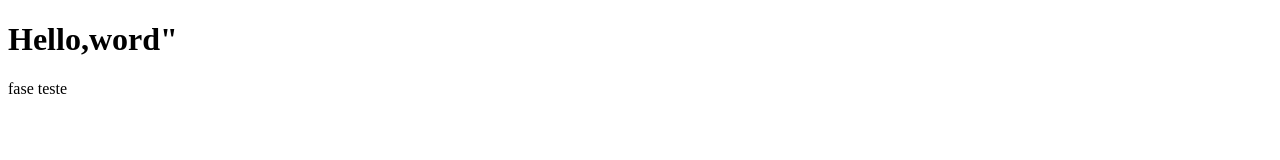
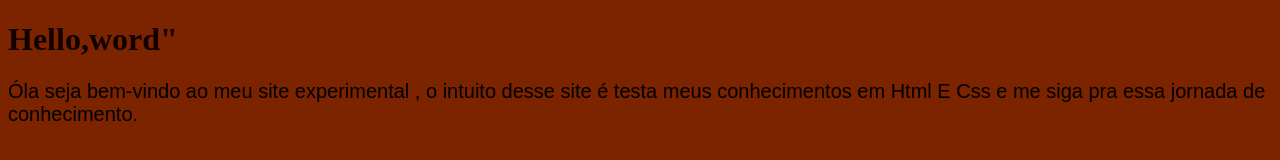
Before and after one commit to FelipedeJesusSouza/HELLO-WORD-, a plain HTML site: page Meu primeiro site/index.html in a window 1280 px wide. Drawn offline with Linux system fonts and the light colour scheme.

Commit message:
update001

```diff
--- /dev/null
+++ b/Meu primeiro site/estilo.css
@@ -0,0 +1,16 @@
+
+body{
+    background-color: rgb(124, 35, 0);
+}
+
+h1{
+ color:rgb(19, 0, 0)
+
+}
+
+p{
+ font: 15pt arial;
+ color:rgb(0, 0, 0);
+ margin:0px;
+ padding:0px;
+}
--- a/Meu primeiro site/index.html
+++ b/Meu primeiro site/index.html
@@ -4,9 +4,12 @@
     <meta charset="UTF-8">
     <meta name="viewport" content="width=device-width, initial-scale=1.0">
     <title>my first site </title>
+    <link rel="stylesheet" href="estilo.css"
 </head>
 <body>
     <h1>Hello,word"</h1>
-    <p>fase teste</p>
+    <p>Óla seja bem-vindo ao meu site experimental , o intuito desse site é testa meus conhecimentos em Html E Css e me siga pra essa jornada de conhecimento.</p>
+
+
 </body>
 </html>
```
